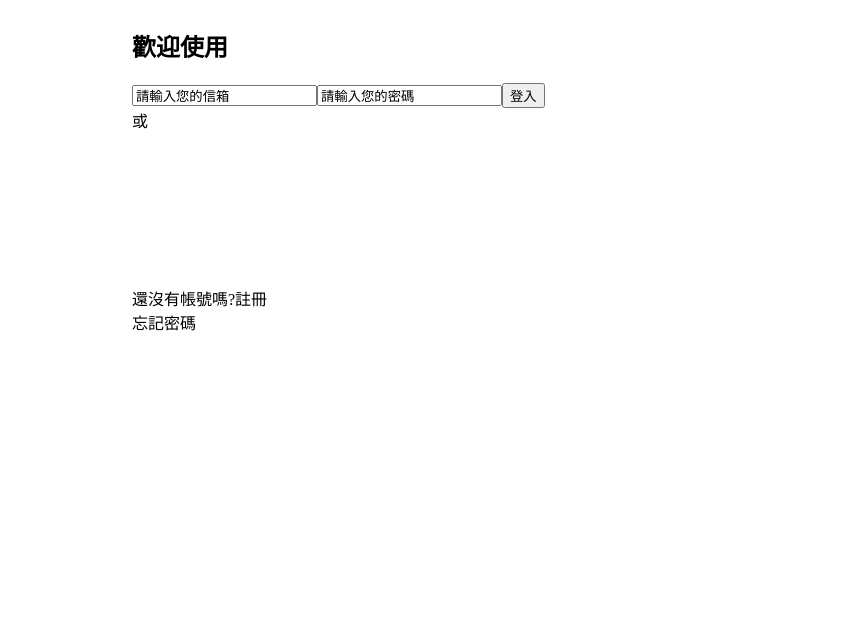
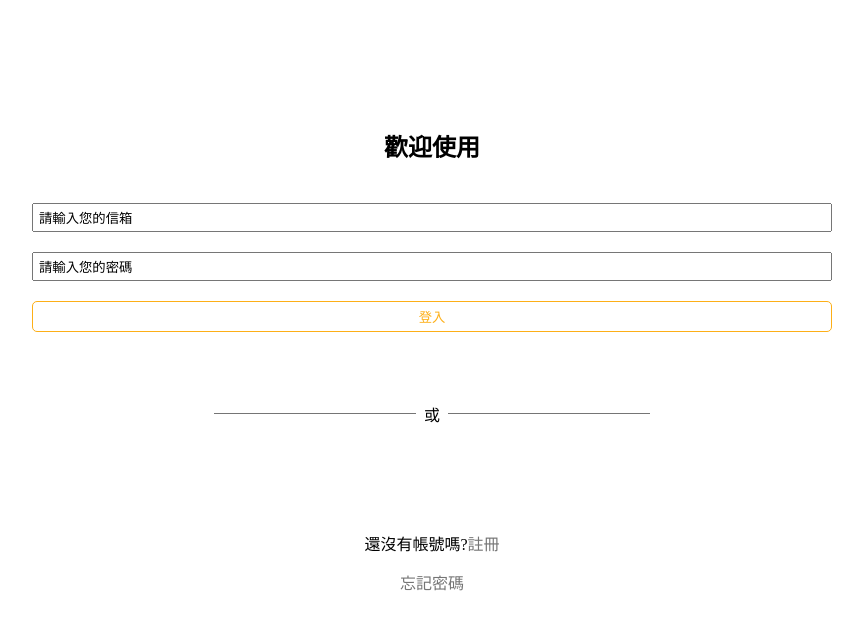
Before and after one commit to leechinghua/member-react, a Next.js app: page /login/login-1 in a window 1280 px wide. Shown: the top 630 px of the page, without its empty margins (208-1071 px from the left). Built offline with nearby package versions, Linux system fonts and the light colour scheme.

Commit message:
修正module.css格式

```diff
--- a/components/login/login.js
+++ b/components/login/login.js
@@ -4,11 +4,11 @@ import styles from '@/components/login/login.module.css'
 export default function Login() {
   return (
     <>
-      <div className={styles['loginPanel']}>
-        <div className="box">
-          <div className="section1">
+      <div className={styles.loginPanel}>
+        <div className={styles.box}>
+          <div className={styles.section1}>
             <h2>歡迎使用</h2>
-            <form>
+            <form className={styles.loginForm}>
               <input
                 type="text"
                 defaultValue="請輸入您的信箱"
@@ -25,32 +25,32 @@ export default function Login() {
                 onfocus="clearInput(this)"
                 onblur="restoreInput(this)"
               />
-              <button>登入</button>
+              <button className={styles.loginButton}>登入</button>
             </form>
           </div>
-          <div className="section2">
-            <div className="line" />
+          <div className={styles.section2}>
+            <div className={styles.line} />
             <div>或</div>
-            <div className="line" />
+            <div className={styles.line} />
           </div>
-          <div className="section3">
-            <div className="socialMedia">
-              <span className="icon">
+          <div className={styles.section3}>
+            <div className={styles.socialMedia}>
+              <span className={styles.icon}>
                 <svg>
                   <use href="#faceBook" />
                 </svg>
               </span>
-              <span className="icon">
+              <span className={styles.icon}>
                 <svg>
                   <use href="#google" />
                 </svg>
               </span>
             </div>
             <div>
-              還沒有帳號嗎?<a className="link">註冊</a>
+              還沒有帳號嗎?<a className={styles.link}>註冊</a>
             </div>
             <div>
-              <a className="link">忘記密碼</a>
+              <a className={styles.link}>忘記密碼</a>
             </div>
           </div>
         </div>
--- a/components/login/login.module.css
+++ b/components/login/login.module.css
@@ -1,8 +1,10 @@
+/* button.module.css */
 .loginPanel {
   display: flex;
   justify-content: center;
   align-items: center;
 }
+
 .box {
   display: flex;
   width: 800px;
@@ -14,6 +16,7 @@
   align-items: center;
   gap: 20px;
 }
+
 .section1 {
   display: flex;
   width: 800px;
@@ -24,25 +27,31 @@
   justify-content: center;
   align-items: center;
   gap: 20px;
-      & form {
+}
+
+.loginForm {
   display: flex;
   flex-direction: column;
   align-items: center;
   gap: 20px;
   align-self: stretch;
-        & input {
+}
+
+.loginForm input {
   display: flex;
   padding: 5px;
   align-items: center;
   gap: 10px;
   align-self: stretch;
   outline: none;
-          &:hover,
-          :focus {
+}
+
+.loginForm input:hover,
+.loginForm input:focus {
   border: 1px solid var(--secondary-3, #fdaf17);
 }
-        }
-        button {
+
+.loginButton {
   border-radius: 5px;
   background: var(--white, #fff);
   color: var(--secondary-3, #fdaf17);
@@ -52,24 +61,25 @@
   align-items: center;
   align-self: stretch;
   border: 1px solid var(--secondary-3, #fdaf17);
-          &:hover {
+}
+
+.loginButton:hover {
   background-color: var(--secondary-3, #fdaf17);
   color: var(--white, #fff);
 }
-        }
-      }
-    }
+
 .section2 {
   display: flex;
   justify-content: center;
   align-items: center;
   gap: 8px;
   align-self: stretch;
+}
+
 .line {
   width: 202px;
   height: 1px;
   background: var(--grey-600, #757575);
-      }
 }
 
 .section3 {
@@ -79,30 +89,37 @@
   align-items: center;
   gap: 15px;
   align-self: stretch;
+}
+
 .socialMedia {
   display: flex;
   justify-content: center;
   align-items: center;
   gap: 114px;
+}
+
 .icon {
   display: flex;
   padding: 5px;
   justify-content: center;
   align-items: center;
   gap: 10px;
-          :hover{
+}
+
+.icon:hover {
   opacity: 0.7;
 }
-          svg {
+
+.icon svg {
   width: 60px;
   height: 60px;
+  border: #fdaf17;
 }
+
+.link {
+  color: var(--grey-600, #757575);
 }
-      }
-      a {
-        color:var(--grey-600, #757575);
-        &:hover{
+
+.link:hover{
   color: var(--secondary-3, #fdaf17);
 }
-      }
-    }
```
Lines whose indentation alone changed are shown as unchanged.
